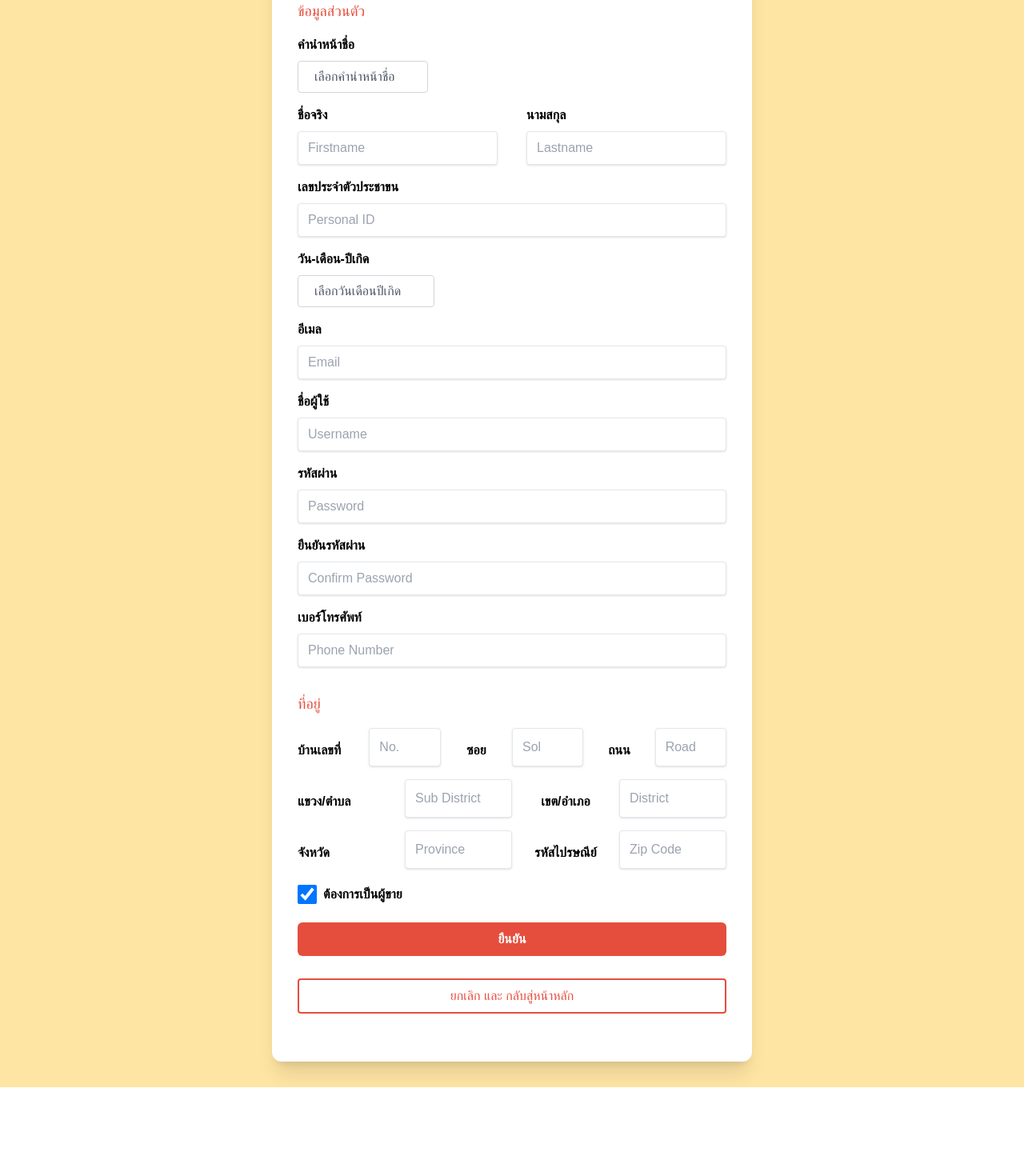
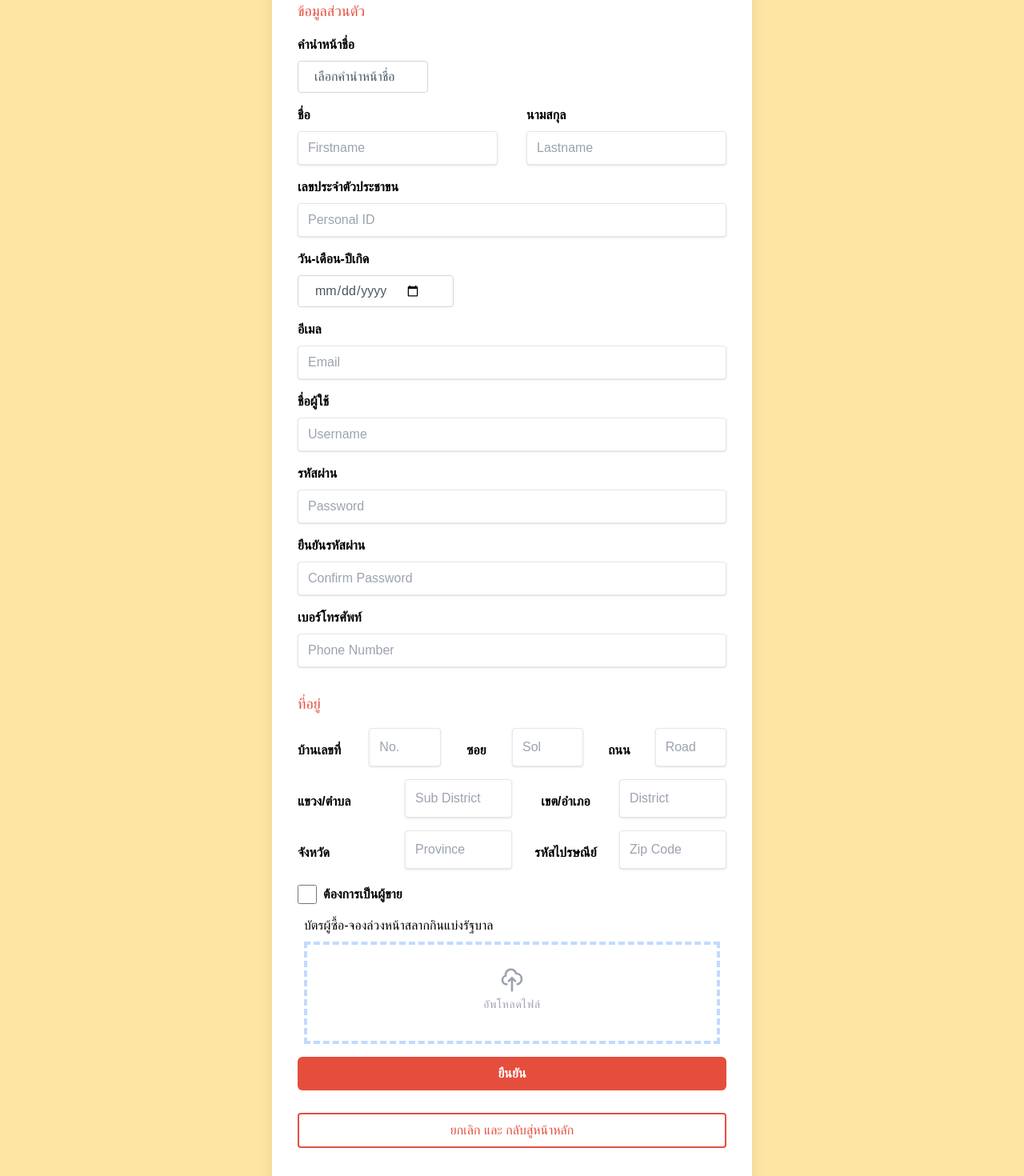
Before and after one commit to yanisa2002/Lottery-Project, a React (Create React App) app: page /register in a window 1280 px wide. Shown: the part 260-1730 px from the top of the page at 80% size. Before the commit the page ends 1619 px from the top, so only its background shows below. Built offline with nearby package versions, Linux system fonts and the light colour scheme.

Commit message:
update register

```diff
--- a/package.json
+++ b/package.json
@@ -6,7 +6,10 @@
     "@testing-library/jest-dom": "^5.16.4",
     "@testing-library/react": "^12.1.4",
     "@testing-library/user-event": "^13.5.0",
+    "@themesberg/tailwind-datepicker": "^1.1.0",
     "axios": "^0.26.1",
+    "flatpickr": "^4.6.13",
+    "flowbite": "^1.4.3",
     "react": "^18.0.0",
     "react-dom": "^18.0.0",
     "react-router-dom": "^6.3.0",
--- /dev/null
+++ b/src/api/axios.js
@@ -0,0 +1,5 @@
+import axios from "axios";
+
+export default axios.create({
+  baseURL: "http://localhost:3000",
+});
--- a/src/pages/register.js
+++ b/src/pages/register.js
@@ -1,18 +1,63 @@
 import React, { useRef, useState, useEffect } from "react";
+// import Datepicker from "@themesberg/tailwind-datepicker/Datepicker";
+// import flatpickr from "flatpickr";
+import axios from "../api/axios";
+
+const firstname_REGEX = /^[ก-๏]{0,31}$/; //^[ก-๏\s]+$
+
+// flatpickr(".flatpickr.js-flatpickr-date", {
+//   enableTime: false,
+//   altInput: true,
+//   altFormat: "d M Y",
+//   dateFormat: "Y-m-d",
+// });
 
 const Register = () => {
+  // const defaultValues = {
+  //   Title: "",
+  //   firstname: "",
+  //   LastName: "",
+  //   UserName: "",
+  //   Password: "",
+  //   Email: "",
+  //   Birthday: "",
+  //   Tel: "",
+  //   Address: {
+  //     HomeNo: "",
+  //     Soi: "",
+  //     Road: "",
+  //     Subdistrict: "",
+  //     District: "",
+  //     Province: "",
+  //     ZipCode: "",
+  //   },
+  //   IDCard: "",
+  //   wantToBeSeller: "",
+  // };
+
+  const firstnameRef = useRef();
   const userRef = useRef();
   const errRef = useRef();
 
   const [prefix, setPrefix] = useState("");
+
   const [firstname, setFirstname] = useState("");
+  const [validFirstName, setValidFirstName] = useState(false);
+  const [firstnameFocus, setFirstnameFocus] = useState(false);
+
   const [lastname, setLastname] = useState("");
   const [id, setID] = useState("");
   const [email, setEmail] = useState("");
+
   const [user, setUser] = useState("");
+  const [validName, setValidName] = useState(false);
+  const [userFocus, setUserFocus] = useState(false);
+
   const [pwd, setPwd] = useState("");
   const [conPwd, setConPwd] = useState("");
+
   const [phone, setPhone] = useState("");
+  const [birth, setBirth] = useState("");
 
   const [no, setNo] = useState("");
   const [soi, setSoi] = useState("");
@@ -22,16 +67,31 @@ const Register = () => {
   const [province, setProvince] = useState("");
   const [zipcode, setZipcode] = useState("");
   const [rolesell, setRolesell] = useState(false);
+  const [URLImage, setURLImage] = useState("");
   const [success, setSuccess] = useState(false);
+
+  // useEffect(() => {
+  //   firstnameRef.current.focus();
+  // }, []);
+
+  useEffect(() => {
+    const result = firstname_REGEX.test(user);
+    console.log(result);
+    console.log(firstname);
+    setValidFirstName(result);
+  }, [firstname]);
 
   const handleSubmit = async (e) => {
     e.preventDefault();
-    console.log(prefix, firstname, lastname);
-    setPrefix("");
-    setFirstname("");
-    setLastname("");
-    setSuccess(true);
+    // console.log(e.value);
+    console.log(firstname, lastname);
+    console.log(rolesell);
+    // setPrefix("");
+    // setFirstname("");
+    // setLastname("");
+    // setSuccess(true);
   };
+
   return (
     <div className="h-full flex justify-center  bg-[#FFE5A3] font-prompt">
       <div>
@@ -73,26 +133,29 @@ const Register = () => {
               <select
                 className="border border-gray-300 rounded text-gray-600 h-10 pl-5 pr-10 bg-white hover:border-gray-400 focus:outline-none appearance-none"
                 id="prefix"
+                onChange={(e) => setPrefix(e.target.value)}
+                value={prefix}
               >
                 <option value="select">เลือกคำนำหน้าชื่อ</option>
                 <option value="Mr">นาย</option>
                 <option value="Ms">นาง</option>
                 <option value="Miss">นางสาว</option>
               </select>
-
               <div className=" flex-col grid grid-cols-2 gap-9">
                 <div className="flex flex-col">
                   <label
                     className="block text-gray-darker text-md font-bold mt-4 mb-2"
                     for="firstname"
                   >
-                    ชื่อจริง
+                    ชื่อ
                   </label>
                   <input
                     class="shadow appearance-none border rounded py-2 px-3 text-grey-darker"
                     id="firstname"
                     type="text"
                     placeholder="Firstname"
+                    onChange={(e) => setFirstname(e.target.value)}
+                    value={firstname}
                   ></input>
                 </div>
 
@@ -108,10 +171,11 @@ const Register = () => {
                     id="lastname"
                     type="text"
                     placeholder="Lastname"
+                    onChange={(e) => setLastname(e.target.value)}
+                    value={lastname}
                   ></input>
                 </div>
               </div>
-
               <label
                 className="block text-gray-darker text-md font-bold mt-4 mb-2"
                 for="id"
@@ -123,6 +187,8 @@ const Register = () => {
                 id="id"
                 type="text"
                 placeholder="Personal ID"
+                onChange={(e) => setID(e.target.value)}
+                value={id}
               ></input>
 
               <label
@@ -131,13 +197,15 @@ const Register = () => {
               >
                 วัน-เดือน-ปีเกิด
               </label>
-              <select
-                className="border border-gray-300 rounded text-gray-600 h-10 pl-5 pr-10 bg-white hover:border-gray-400 focus:outline-none appearance-none"
+
+              <input
+                className="flatpickr js-flatpickr-date border border-gray-300 rounded text-gray-600 h-10 pl-5 pr-10 bg-white hover:border-gray-400 focus:outline-none appearance-none"
                 id="birth"
-              >
-                <option value="select">เลือกวันเดือนปีเกิด</option>
-              </select>
-
+                type="date"
+                placeholder="Select Birthday"
+                onChange={(e) => setBirth(e.target.value)}
+                value={birth}
+              />
               <label
                 className="block text-gray-darker text-md font-bold mt-4 mb-2"
                 for="email"
@@ -149,8 +217,9 @@ const Register = () => {
                 id="email"
                 type="text"
                 placeholder="Email"
+                onChange={(e) => setEmail(e.target.value)}
+                value={email}
               ></input>
-
               <label
                 className="block text-gray-darker text-md font-bold mt-4 mb-2"
                 for="username"
@@ -162,8 +231,9 @@ const Register = () => {
                 id="username"
                 type="text"
                 placeholder="Username"
+                onChange={(e) => setUser(e.target.value)}
+                value={user}
               ></input>
-
               <label
                 className="block text-gray-darker text-md font-bold mt-4 mb-2"
                 for="password"
@@ -175,8 +245,9 @@ const Register = () => {
                 id="password"
                 type="password"
                 placeholder="Password"
+                onChange={(e) => setPwd(e.target.value)}
+                value={pwd}
               ></input>
-
               <label
                 className="block text-gray-darker text-md font-bold mt-4 mb-2"
                 for="comfirmpass"
@@ -188,8 +259,9 @@ const Register = () => {
                 id="confirmpass"
                 type="text"
                 placeholder="Confirm Password"
+                onChange={(e) => setConPwd(e.target.value)}
+                value={conPwd}
               ></input>
-
               <label
                 className="block text-gray-darker text-md font-bold mt-4 mb-2"
                 for="phone"
@@ -201,8 +273,9 @@ const Register = () => {
                 id="phone"
                 type="text"
                 placeholder="Phone Number"
+                onChange={(e) => setPhone(e.target.value)}
+                value={phone}
               ></input>
-
               <h2 className="text-lg mt-8 mb-4 text-[#E54E3D]">ที่อยู่</h2>
               <div className="grid grid-cols-6 ">
                 <label
@@ -217,6 +290,8 @@ const Register = () => {
                   id="number"
                   type="text"
                   placeholder="No."
+                  onChange={(e) => setNo(e.target.value)}
+                  value={no}
                 ></input>
 
                 <label
@@ -231,6 +306,8 @@ const Register = () => {
                   id="sol"
                   type="text"
                   placeholder="Sol"
+                  onChange={(e) => setSoi(e.target.value)}
+                  value={soi}
                 ></input>
 
                 <label
@@ -245,9 +322,10 @@ const Register = () => {
                   id="road"
                   type="text"
                   placeholder="Road"
+                  onChange={(e) => setRoad(e.target.value)}
+                  value={road}
                 ></input>
               </div>
-
               <div className="grid grid-cols-4 mt-4 ">
                 <label
                   className="block text-gray-darker text-md font-bold mt-4 mb-2"
@@ -261,6 +339,8 @@ const Register = () => {
                   id="subdistrict"
                   type="text"
                   placeholder="Sub District"
+                  onChange={(e) => SetSubdistrict(e.target.value)}
+                  value={subdistrict}
                 ></input>
 
                 <label
@@ -275,9 +355,10 @@ const Register = () => {
                   id="district"
                   type="text"
                   placeholder="District"
+                  onChange={(e) => setDistrict(e.target.value)}
+                  value={district}
                 ></input>
               </div>
-
               <div className="grid grid-cols-4 mt-4 ">
                 <label
                   className="block text-gray-darker text-md font-bold mt-4 mb-2"
@@ -291,6 +372,8 @@ const Register = () => {
                   id="province"
                   type="text"
                   placeholder="Province"
+                  onChange={(e) => setProvince(e.target.value)}
+                  value={province}
                 ></input>
 
                 <label
@@ -305,16 +388,57 @@ const Register = () => {
                   id="zipcode"
                   type="text"
                   placeholder="Zip Code"
+                  onChange={(e) => setZipcode(e.target.value)}
+                  value={zipcode}
                 ></input>
               </div>
-
               <div className="block">
                 <div className="mt-5">
                   <label className="inline-flex items-center">
-                    <input type="checkbox" class="w-6 h-6 rounded" checked />
+                    <input
+                      type="checkbox"
+                      className="w-6 h-6 rounded"
+                      onChange={(e) => setRolesell(e.target.checked)}
+                      value={rolesell}
+                    />
                     <span className="text-gray-darker text-md font-bold ml-2">
                       ต้องการเป็นผู้ขาย
                     </span>
+                  </label>
+                </div>
+              </div>
+
+              <div class="m-2">
+                <label class="inline-block mb-2 text-gray-darker">
+                  บัตรผู้ซื้อ-จองล่วงหน้าสลากกินแบ่งรัฐบาล
+                </label>
+                <div class="flex items-center justify-center w-full">
+                  <label class="flex flex-col w-full h-32 border-4 border-blue-200 border-dashed hover:bg-gray-100 hover:border-gray-300">
+                    <div class="flex flex-col items-center justify-center pt-7">
+                      <svg
+                        xmlns="http://www.w3.org/2000/svg"
+                        class="w-8 h-8 text-gray-400 group-hover:text-gray-600"
+                        fill="none"
+                        viewBox="0 0 24 24"
+                        stroke="currentColor"
+                      >
+                        <path
+                          stroke-linecap="round"
+                          stroke-linejoin="round"
+                          stroke-width="2"
+                          d="M7 16a4 4 0 01-.88-7.903A5 5 0 1115.9 6L16 6a5 5 0 011 9.9M15 13l-3-3m0 0l-3 3m3-3v12"
+                        />
+                      </svg>
+                      <p class="pt-1 text-sm tracking-wider text-gray-400 group-hover:text-gray-600">
+                        อัพโหลดไฟล์
+                      </p>
+                    </div>
+                    <input
+                      type="file"
+                      class="opacity-0"
+                      onChange={(e) => setURLImage(e.target.value)}
+                      value={URLImage}
+                    />
                   </label>
                 </div>
               </div>
```
Also changed, not shown: 1 other file (tests, documents, lock files or other folders).
